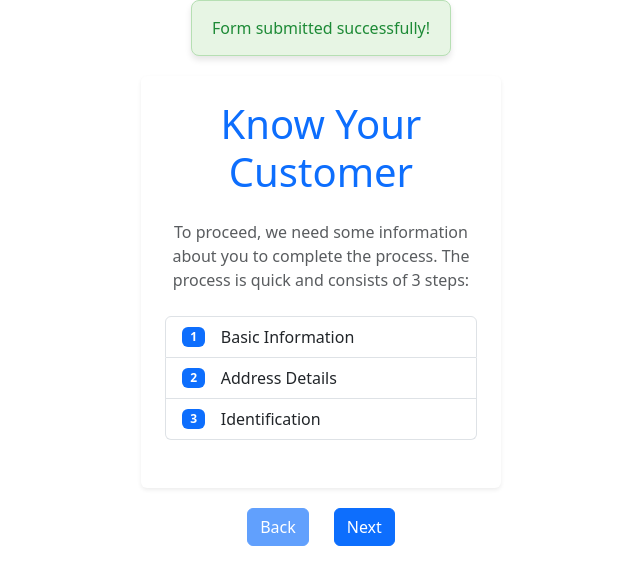
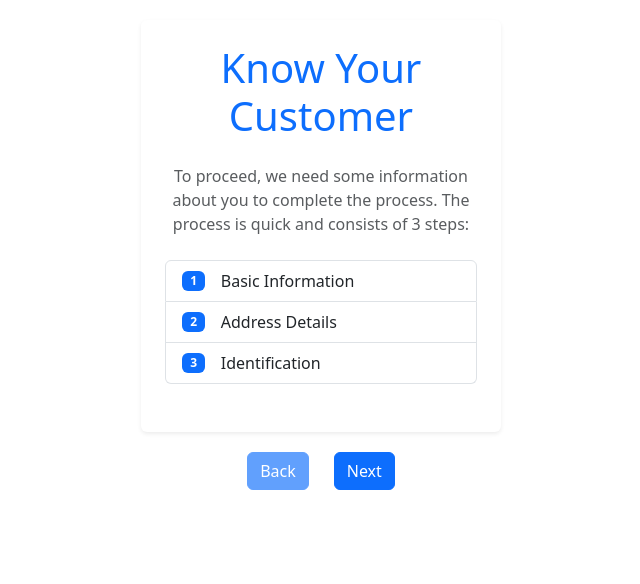
Before and after one commit to kevins4202/rrdigital, a React (Vite) app in the folder frontend/: page / in a window 1280 px wide. Shown: the top 584 px of the page, without its empty margins (319-959 px from the left). Built offline with nearby package versions, Linux system fonts and the light colour scheme.

Commit message:
final deploy to vercel

```diff
--- a/frontend/src/App.jsx
+++ b/frontend/src/App.jsx
@@ -16,7 +16,7 @@ function App() {
   const { formData, updateFormData, resetFormData } = useContext(FormContext);
   const [step, setStep] = useState(0); // Step 0 for Start Page
   const [file, setFile] = useState(null);
-  const [showSuccess, setShowSuccess] = useState(true);
+  const [showSuccess, setShowSuccess] = useState(false);
 
   const emailRegex = /^[a-zA-Z0-9._%+-]+@[a-zA-Z0-9.-]+\.[a-zA-Z]{2,}$/;
 
```
Also changed, not shown: 4 other files (tests, documents, lock files or other folders).
